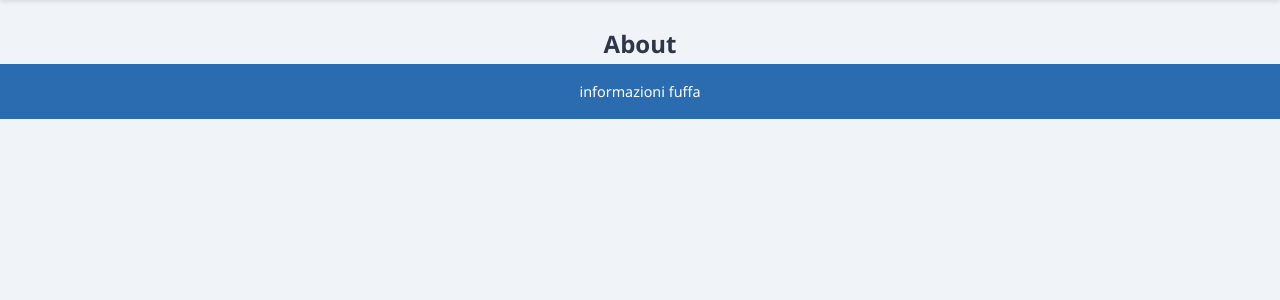
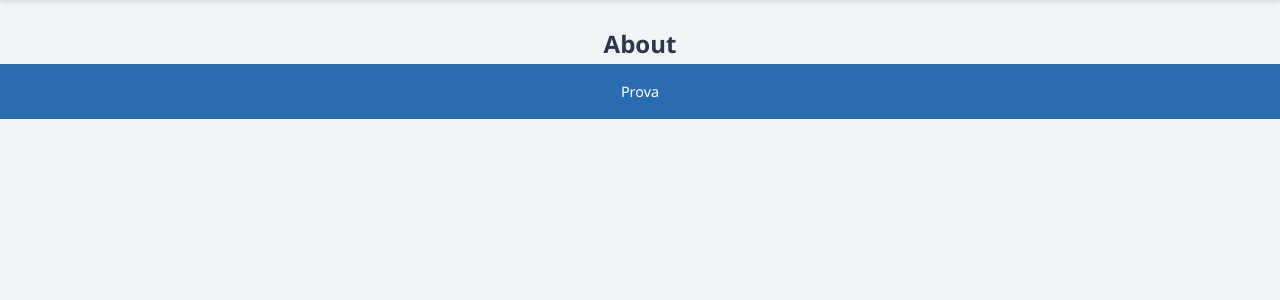
Before and after one commit to TheFCorti/Volta, a Django app: page /about in a window 1280 px wide. Shown: the part 76-376 px from the top of the page. Run offline with Django 5.2, Linux system fonts and the light colour scheme.

Commit message:
Prova inserimento informazioni fuffa

```diff
--- a/server/museo/museo/mv/museo/templates/base.html
+++ b/server/museo/museo/mv/museo/templates/base.html
@@ -13,7 +13,7 @@
                 {% block content %}{% endblock %}
             </DIV>
             <FOOTER>
-                <p>informazioni fuffa</p>
+                <p>Prova</p>
             </FOOTER>
         </CENTER>
     </BODY>
```
